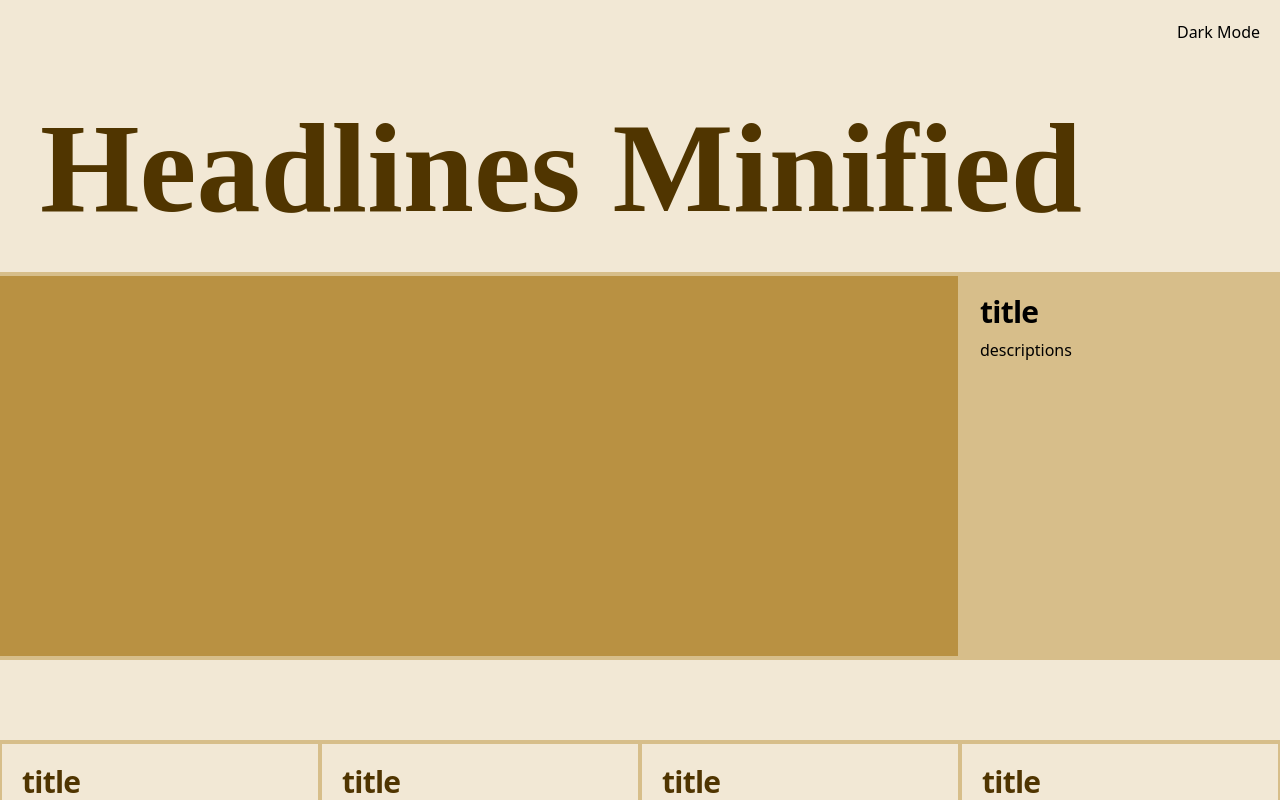
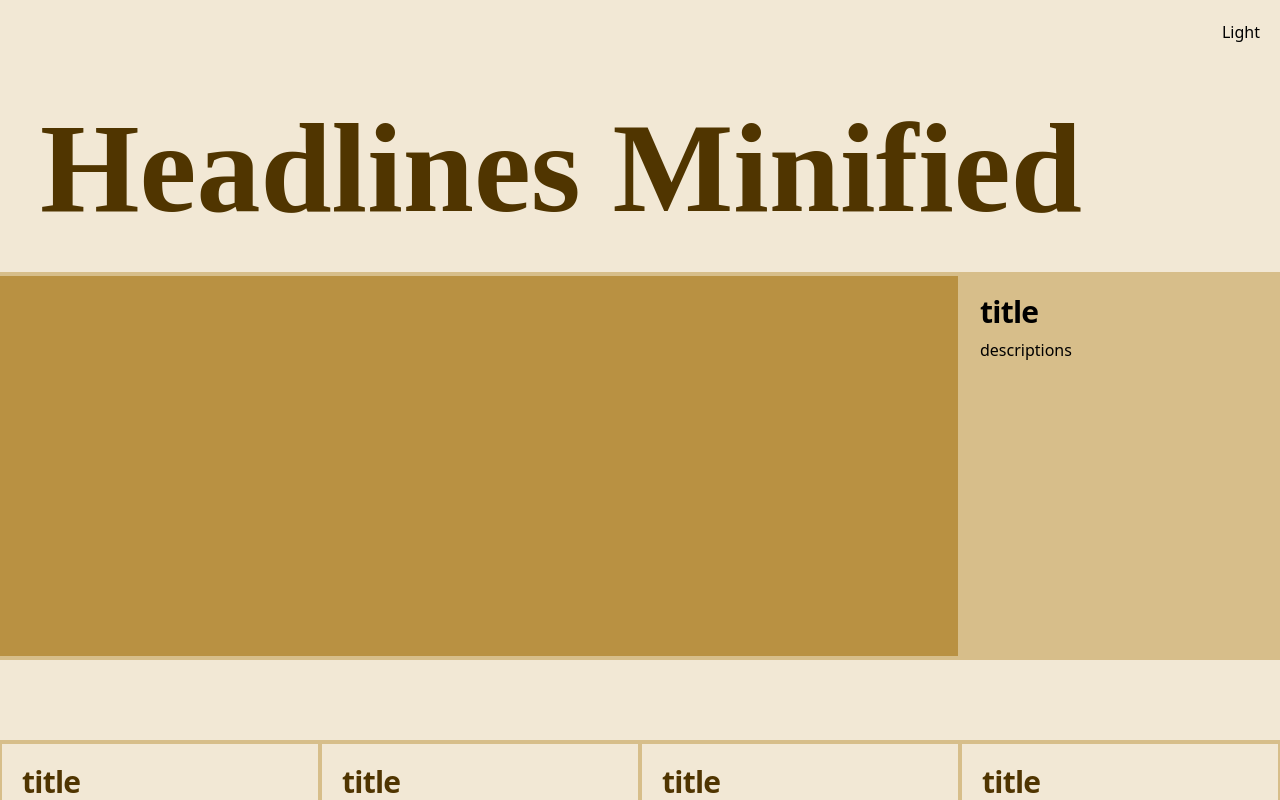
Before and after one commit to ykIsCoding/HeadlinesMinified, a SvelteKit app in the folder frontend/: page / in a window 1280 px wide. Shown: the top 800 px of the page. Built offline with nearby package versions, Linux system fonts and the light colour scheme.

Commit message:
feat: create component theme switch

```diff
--- /dev/null
+++ b/frontend/src/components/ThemeSwitch.svelte
@@ -0,0 +1,35 @@
+<script lang="ts">
+  import { browser } from "@svelteuidev/composables";
+
+  let darkMode = true;
+
+  function handleOnClickTheme() {
+    darkMode = !darkMode;
+
+    localStorage.setItem("theme", darkMode ? "dark" : "light");
+
+    if (darkMode) {
+      document.documentElement.classList.add("dark");
+    } else {
+      document.documentElement.classList.remove("dark");
+    }
+  }
+
+  if (browser) {
+    if (
+      localStorage.theme === "dark" ||
+      (!("theme" in localStorage) &&
+        window.matchMedia("(prefers-color-scheme: dark)").matches)
+    ) {
+      document.documentElement.classList.add("dark");
+      darkMode = true;
+    } else {
+      document.documentElement.classList.remove("dark");
+      darkMode = false;
+    }
+  }
+</script>
+
+<button on:click={handleOnClickTheme}>
+  {darkMode ? "Dark" : "Light"}
+</button>
--- a/frontend/src/components/navbar.svelte
+++ b/frontend/src/components/navbar.svelte
@@ -1,3 +1,7 @@
+<script>
+  import ThemeSwitch from "./ThemeSwitch.svelte";
+
+</script>
 <header>
     <!-- Navigation bar -->
     <nav
@@ -5,7 +9,7 @@
       data-twe-navbar-ref>
       <!-- Navigation links -->
         <div class="flex flex-row justify-end">
-          <span>Dark Mode</span>
+          <ThemeSwitch />
           </div>
     </nav>
 
```
